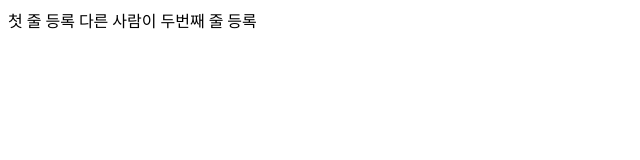
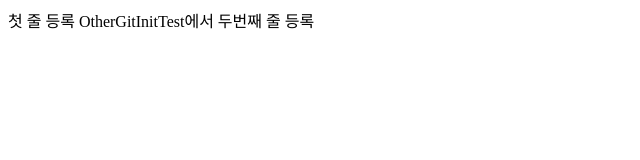
Before and after one commit to d-bCODING/GitInitTest, a plain HTML site: page index.html in a window 1280 px wide. Shown: the whole page, without its empty margins (0-640 px from the left). Drawn offline with Linux system fonts and the light colour scheme.

Commit message:
두번째 줄 수정

```diff
--- a/index.html
+++ b/index.html
@@ -8,6 +8,6 @@
 </head>
 <body>
     <span>첫 줄 등록</span>
-    <span>다른 사람이 두번째 줄 등록</span>
+    <span>OtherGitInitTest에서 두번째 줄 등록</span>
 </body>
 </html>
```
